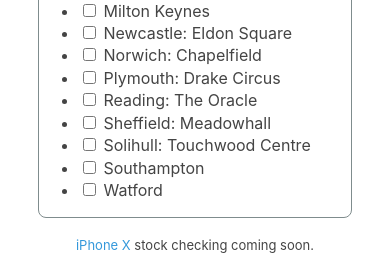
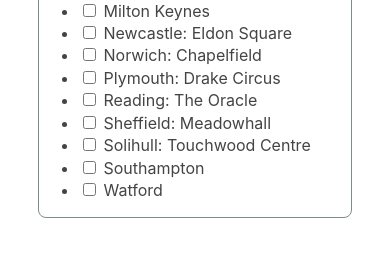
Before and after one commit to AndrewBennet/iStockCheck, a Django app: page /stockchecker in a window 390 px wide. Shown: the part 1867-2137 px from the top of the page. After the commit the page ends 2085 px from the top, so only its background shows below. Run offline with Django 3.2, Linux system fonts and the light colour scheme; data comes from the database, SQL or seed files in the repository; some libraries are stand-ins or nearby versions.

Commit message:
Remove "iPhone X coming soon"

```diff
--- a/main/templates/main/stockchecker.html
+++ b/main/templates/main/stockchecker.html
@@ -461,8 +461,4 @@
 
         </ul>
     </div>
-
-    <p style="text-align: center;">
-        <span style="font-size: 13px;"><a href="https://www.apple.com/iphone-x">iPhone X</a> stock checking coming soon.</span>
-    </p>
 {% endblock %}
```
